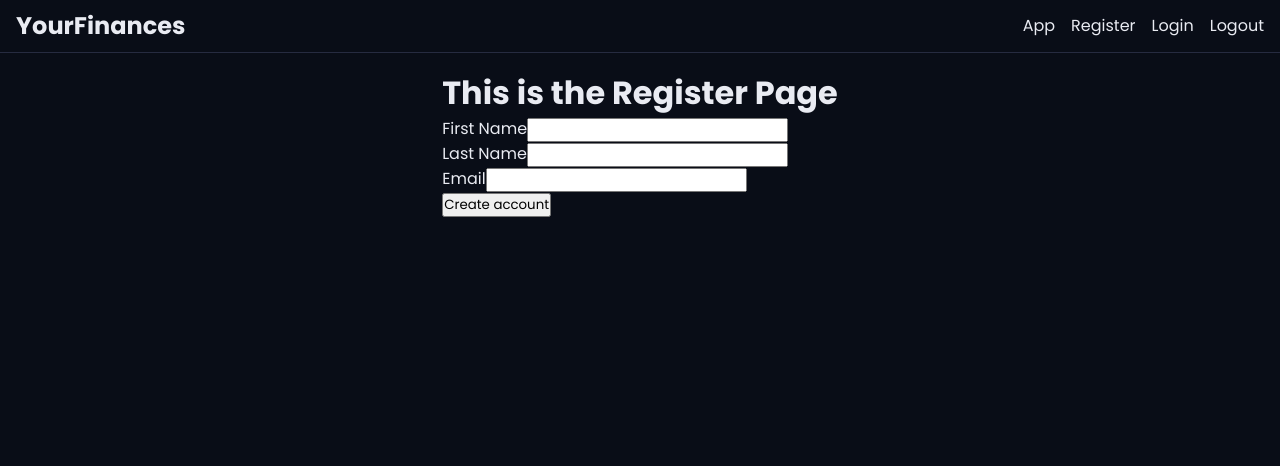
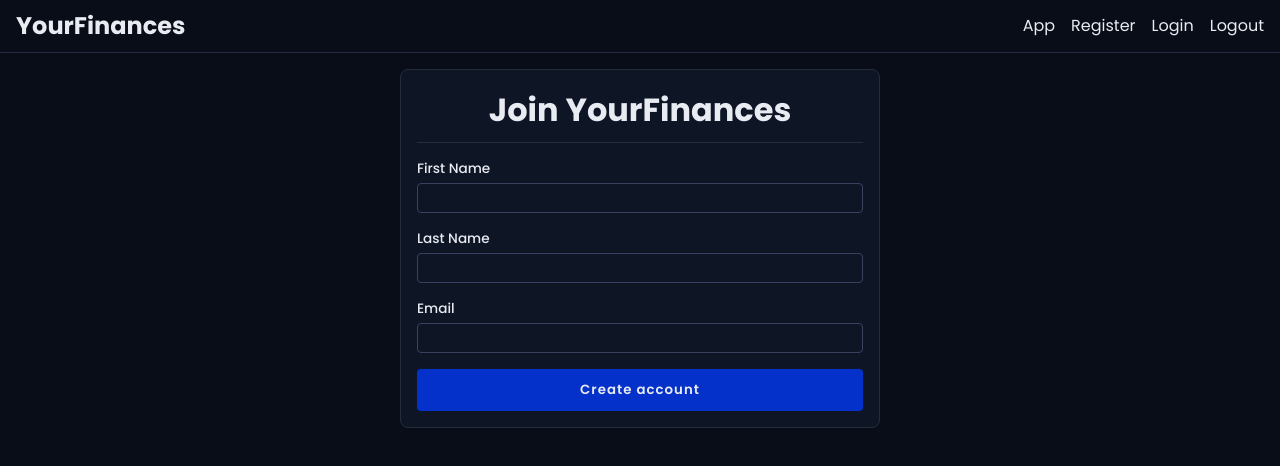
Before and after one commit to jonmico/your-finances, a React (Vite) app in the folder client/: page /register in a window 1280 px wide. Shown: the top 466 px of the page. Built offline with nearby package versions, Linux system fonts and the light colour scheme.

Commit message:
Add styling to register page.

```diff
--- a/client/src/pages/register.tsx
+++ b/client/src/pages/register.tsx
@@ -1,5 +1,68 @@
 import { useState } from 'react';
 import { apiCreateUser } from '../services/user-api';
+import styled from 'styled-components';
+
+const StyledRegisterPage = styled.div`
+  border: 1px solid var(--text-800);
+  background-color: var(--background-900);
+  padding: 1rem;
+  border-radius: 0.5rem;
+  width: 480px;
+`;
+
+const StyledH1 = styled.h1`
+  padding: 0 0.75rem 0.5rem 0.75rem;
+  border-bottom: 1px solid var(--text-800);
+  width: 100%;
+  text-align: center;
+`;
+
+const RegisterForm = styled.form`
+  display: flex;
+  flex-direction: column;
+  gap: 1rem;
+  width: 100%;
+`;
+
+const FormInputContainer = styled.div`
+  display: flex;
+  flex-direction: column;
+  gap: 0.25rem;
+`;
+
+const Label = styled.label`
+  font-weight: 500;
+  font-size: 0.85rem;
+`;
+
+const Input = styled.input`
+  background-color: var(--background-900);
+  border-radius: 0.25rem;
+  height: 1.85rem;
+  border: 1px solid var(--text-700);
+  color: var(--text);
+  padding: 0 0.5rem;
+
+  &:focus-visible {
+    outline: 4px solid var(--primary-400);
+  }
+`;
+
+const SubmitButton = styled.button`
+  background-color: var(--accent-600);
+  color: var(--text);
+  padding: 0.7rem;
+  font-weight: 600;
+  border: none;
+  border-radius: 0.25rem;
+  letter-spacing: 1px;
+  cursor: pointer;
+  transition: background-color 200ms ease-in-out;
+
+  &:hover {
+    background-color: var(--accent-500);
+  }
+`;
 
 export default function Register() {
   const [firstName, setFirstName] = useState('');
@@ -34,18 +97,18 @@ export default function Register() {
   }
 
   if (isLoading) {
-    return <div>Creating account...</div>;
+    return <div>Attemping to create account...</div>;
   }
 
   return (
-    <div>
-      <h1>This is the Register Page</h1>
+    <StyledRegisterPage>
       {error && <div>{error}</div>}
       {userCreated && <div>User Created!: {user?.email}</div>}
-      <form onSubmit={handleSubmit}>
-        <div>
-          <label htmlFor='firstName'>First Name</label>
-          <input
+      <RegisterForm onSubmit={handleSubmit}>
+        <StyledH1>Join YourFinances</StyledH1>
+        <FormInputContainer>
+          <Label htmlFor='firstName'>First Name</Label>
+          <Input
             type='text'
             id={'firstName'}
             name={'firstName'}
@@ -53,10 +116,10 @@ export default function Register() {
             onChange={(evt) => setFirstName(evt.target.value)}
             required
           />
-        </div>
-        <div>
-          <label htmlFor='lastName'>Last Name</label>
-          <input
+        </FormInputContainer>
+        <FormInputContainer>
+          <Label htmlFor='lastName'>Last Name</Label>
+          <Input
             type='text'
             id={'lastName'}
             name={'lastName'}
@@ -64,10 +127,10 @@ export default function Register() {
             onChange={(evt) => setLastName(evt.target.value)}
             required
           />
-        </div>
-        <div>
-          <label htmlFor='email'>Email</label>
-          <input
+        </FormInputContainer>
+        <FormInputContainer>
+          <Label htmlFor='email'>Email</Label>
+          <Input
             type='email'
             id={'email'}
             name={'email'}
@@ -75,9 +138,9 @@ export default function Register() {
             onChange={(evt) => setEmail(evt.target.value)}
             required
           />
-        </div>
-        <button>Create account</button>
-      </form>
-    </div>
+        </FormInputContainer>
+        <SubmitButton>Create account</SubmitButton>
+      </RegisterForm>
+    </StyledRegisterPage>
   );
 }
```
